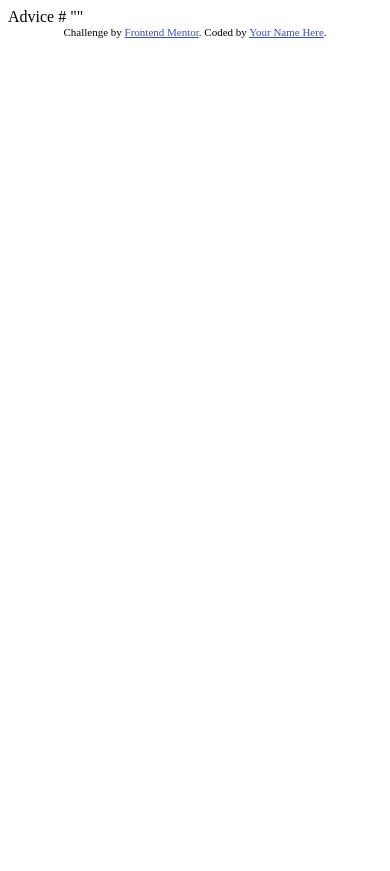
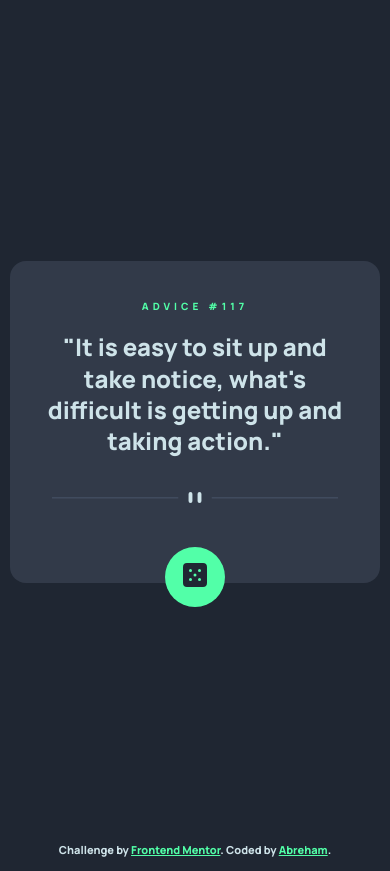
Before and after one commit to DreamCoder7/advice-generator-app-main, a plain HTML site: page index.html in a window 390 px wide. Before the commit the page ends 844 px from the top, so only its background shows below. Drawn offline with Linux system fonts and the light colour scheme.

Commit message:
Finishing up the project

```diff
--- a/index.html
+++ b/index.html
@@ -1,28 +1,56 @@
 <!DOCTYPE html>
 <html lang="en">
   <head>
-  <meta charset="UTF-8">
-  <meta name="viewport" content="width=device-width, initial-scale=1.0"> <!-- displays site properly based on user's device -->
-
-  <link rel="icon" type="image/png" sizes="32x32" href="./images/favicon-32x32.png">
-
+    <meta charset="UTF-8" />
+    <meta name="viewport" content="width=device-width, initial-scale=1.0" />
+    <link
+      rel="icon"
+      type="image/png"
+      sizes="32x32"
+      href="./images/favicon-32x32.png"
+    />
+    <link rel="preconnect" href="https://fonts.googleapis.com" />
+    <link rel="preconnect" href="https://fonts.gstatic.com" crossorigin />
+    <link
+      href="https://fonts.googleapis.com/css2?family=Manrope:wght@800&display=swap"
+      rel="stylesheet"
+    />
+    <link rel="stylesheet" href="style.css" />
+    <script defer src="script.js"></script>
     <title>Frontend Mentor | Advice generator app</title>
-
-  <!-- Feel free to remove these styles or customise in your own stylesheet 👍 -->
-  <style>
-    .attribution { font-size: 11px; text-align: center; }
-    .attribution a { color: hsl(228, 45%, 44%); }
-  </style>
   </head>
   <body>
-
-  Advice #<!-- Advice ID goes here -->
-
-  "<!-- Advice text goes here -->"
-
-  <div class="attribution">
-    Challenge by <a href="https://www.frontendmentor.io?ref=challenge" target="_blank">Frontend Mentor</a>.
-    Coded by <a href="#">Your Name Here</a>.
+    <div class="container">
+      <div class="dvice__app">
+        <p class="dvice__app--id">Advice #<span id="advice__id">117</span></p>
+        <blockquote cite="https://api.adviceslip.com" class="text-cont">
+          <p class="dvice__app--text">
+            "It is easy to sit up and take notice, what's difficult is getting
+            up and taking action."
+          </p>
+        </blockquote>
+        <div class="dvice__app--divider">
+          <img
+            src="images/pattern-divider-desktop.svg"
+            alt="pattern-divider-image"
+            class="divider__icon"
+          />
         </div>
+        <button class="dvice__app--dice">
+          <img src="images/icon-dice.svg" alt="Dice icon" class="dice__icon" />
+        </button>
+      </div>
+    </div>
+    <footer class="attribution">
+      Challenge by
+      <a href="https://www.frontendmentor.io?ref=challenge" target="_blank"
+        >Frontend Mentor</a
+      >. Coded by
+      <a
+        href="https://www.frontendmentor.io/profile/redstorm-hub"
+        target="_blank"
+        >Abreham</a
+      >.
+    </footer>
   </body>
 </html>
--- /dev/null
+++ b/script.js
@@ -0,0 +1,43 @@
+const dviceTextEl = document.querySelector(".dvice__app--text");
+const dviceIdEl = document.querySelector("#advice__id");
+const dviceBtnEl = document.querySelector(".dvice__app--dice");
+
+const TIME_SEC = 10;
+let count = 0;
+
+const timeout = function (s) {
+  return new Promise(function (_, reject) {
+    setTimeout(function () {
+      reject(new Error(`Request took too long! Timeout after ${s} second`));
+    }, s * 1000);
+  });
+};
+
+const renderAdviceSlip = async function (id, sec) {
+  try {
+    const url = `https://api.adviceslip.com/advice/${id}`;
+    const res = await Promise.race([fetch(url), timeout(sec)]);
+
+    const data = await res.json();
+    if (!res.ok)
+      throw new Error(
+        `Something went wrong! (${res.status}) Please reload the page!`
+      );
+
+    const quote = data.slip.advice;
+    const idQuote = data.slip.id;
+
+    dviceTextEl.textContent = quote;
+    dviceIdEl.textContent = idQuote;
+  } catch (err) {
+    alert(err);
+    console.error(err);
+  }
+};
+
+const btnOperation = function () {
+  count++;
+  renderAdviceSlip(count, TIME_SEC);
+};
+
+dviceBtnEl.addEventListener("click", btnOperation);
--- /dev/null
+++ b/style.css
@@ -0,0 +1,149 @@
+:root {
+  --color-light-cyan: hsl(193, 38%, 86%);
+  --color-neon-green: hsl(150, 100%, 66%);
+  --color-neon-green-light: hsl(150, 100%, 70%);
+  --color-grayish-blue: hsl(217, 19%, 38%);
+  --color-dark-grayish: hsl(217, 19%, 24%);
+  --color-dark-blue: hsl(218, 23%, 16%);
+}
+
+*,
+*::before,
+*::after {
+  margin: 0;
+  padding: 0;
+  box-sizing: inherit;
+}
+
+html {
+  font-size: 62.5%;
+  box-sizing: border-box;
+}
+
+body {
+  font-family: "Manrope", sans-serif;
+  line-height: 1;
+}
+
+.container {
+  background-color: var(--color-dark-blue);
+  height: 100vh;
+
+  display: flex;
+  justify-content: center;
+  align-items: center;
+}
+
+.dvice__app {
+  background-color: var(--color-dark-grayish);
+  border-radius: 1.6rem;
+  padding: 0 2.6rem;
+  width: 37%;
+
+  display: flex;
+  flex-direction: column;
+  align-items: center;
+  gap: 2rem;
+}
+
+.dvice__app--id {
+  font-size: 1rem;
+  color: var(--color-neon-green);
+  padding-top: 4rem;
+  text-transform: uppercase;
+  letter-spacing: 4px;
+}
+
+.dvice__app--text {
+  font-size: 2.8rem;
+  font-weight: 800;
+  color: var(--color-light-cyan);
+  text-align: center;
+  line-height: 1.3;
+}
+
+.dvice__app--divider {
+  padding-top: 1.6rem;
+}
+
+.dvice__app--dice {
+  background: none;
+  border: none;
+  background-color: var(--color-neon-green);
+  border-radius: 50%;
+  width: 6rem;
+  height: 6rem;
+  transform: translateY(2.4rem);
+  cursor: pointer;
+  transition: all 0.5s;
+}
+
+.dvice__app--dice:hover {
+  box-shadow: 0 0 3rem var(--color-neon-green-light);
+}
+
+.dice__icon {
+  width: 2.4rem;
+  height: 2.4rem;
+}
+
+.attribution {
+  background-color: var(--color-dark-blue);
+  padding-bottom: 1.6rem;
+  font-size: 11px;
+  text-align: center;
+  color: var(--color-light-cyan);
+}
+
+.attribution a {
+  color: var(--color-neon-green);
+}
+
+/* Media Queries */
+/* 1200px */
+@media (max-width: 75em) {
+  .dvice__app {
+    width: 45%;
+  }
+
+  .dvice__app--divider {
+    display: flex;
+    justify-content: center;
+  }
+
+  .divider__icon {
+    width: 90%;
+  }
+}
+
+/* 1000px */
+@media (max-width: 62.5em) {
+  .dvice__app {
+    width: 60%;
+  }
+}
+
+/* 800px */
+@media (max-width: 50em) {
+  .dvice__app {
+    width: 75%;
+  }
+}
+
+/* 600px */
+@media (max-width: 37.5em) {
+  .dvice__app {
+    width: 90%;
+  }
+}
+
+/* 450px */
+@media (max-width: 28.2rem) {
+  .dvice__app {
+    width: 95%;
+  }
+
+  .dvice__app--text {
+    font-size: 2.4rem;
+  }
+}
```
Also changed, not shown: 1 other file. Lines whose indentation alone changed are shown as unchanged.
